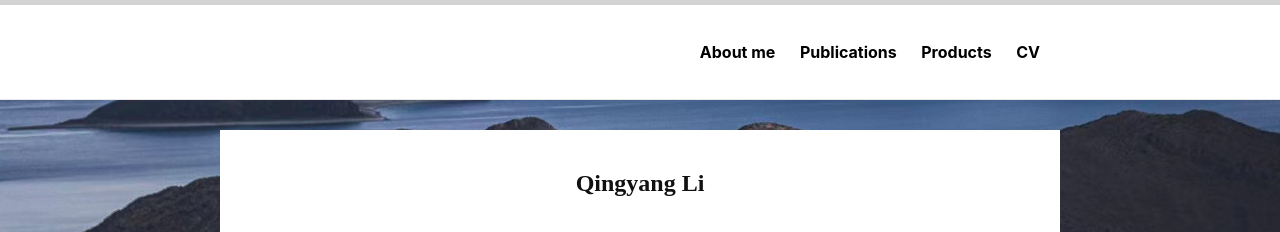
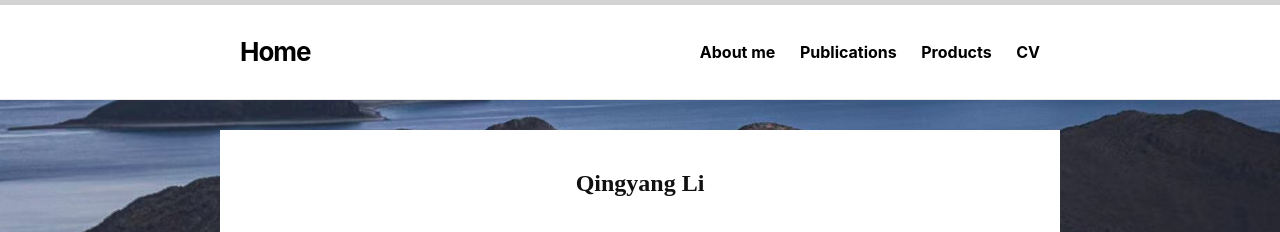
Before and after one commit to LiQingy/LiQingy.github.io, a Jekyll site: the page built from index.markdown, in a window 1280 px wide. Shown: the top 232 px of the page. Built offline with Jekyll 4.4.1, drawn with Linux system fonts in a browser that asks for light colours.

Commit message:
Update home.html

```diff
--- a/_layouts/home.html
+++ b/_layouts/home.html
@@ -20,8 +20,6 @@
 <!-- End Jekyll SEO tag -->
 <link rel="stylesheet" href="/assets/main.css"><link type="application/atom+xml" rel="alternate" href="http://localhost:4000/feed.xml" title="Qingyang li's website" />
 
-
-</head>
   <style>
   /* 设置整个页面的背景颜色或背景图片 */
   body {
@@ -64,10 +62,13 @@
       padding: 20px; /*根据需要调整内边距*/
     }
   </style>
+</head>
 
 <body><header class="site-header" role="banner">
 
-  <div class="wrapper"><a class="site-title" rel="author" href="/"><b>Home</b></a><nav class="site-nav">
+  <div class="wrapper">
+    <a class="site-title" rel="author" href="/"><font color=#000000><b>Home</b></font></a>
+    <nav class="site-nav">
         <input type="checkbox" id="nav-trigger" class="nav-trigger" />
         <label for="nav-trigger">
           <span class="menu-icon">
```
